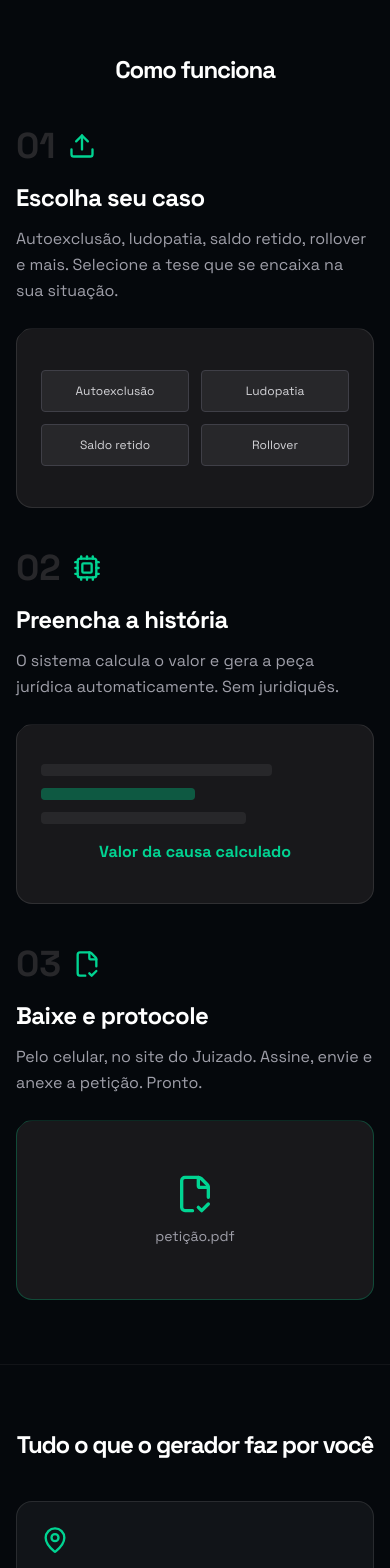
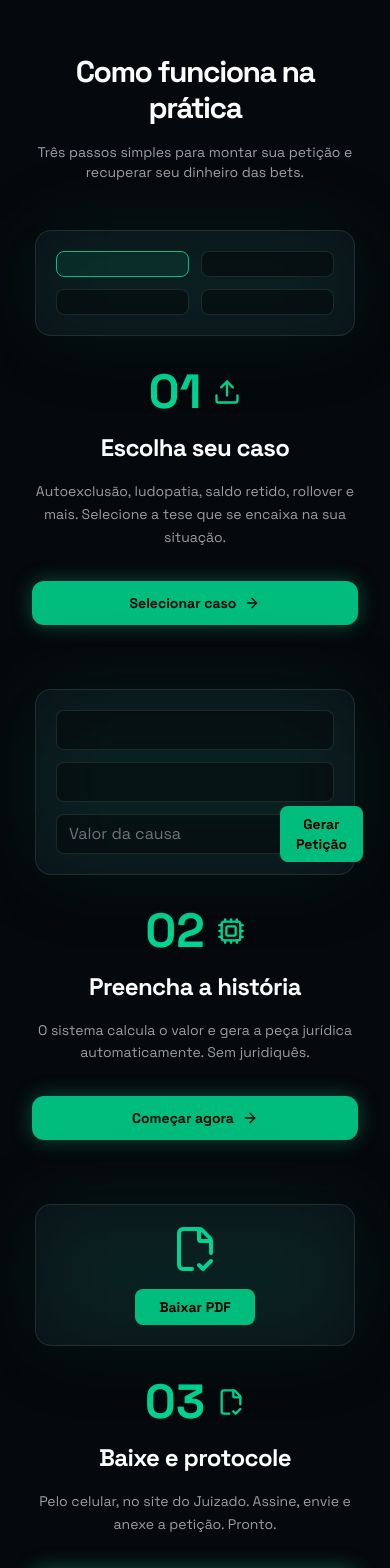
Before and after one commit to pedrofsneto33/EBookall, a Next.js app: page / in a window 390 px wide. Shown: the part 5500-7068 px from the top of the page. Built offline with nearby package versions, Linux system fonts and the light colour scheme; no server answers.

Commit message:
feat(ui): refatora secao como funciona com mockups css premium e mobile-first

```diff
--- a/app/page.tsx
+++ b/app/page.tsx
@@ -8,7 +8,7 @@ import CourtWinSection from "@/components/home/CourtWinSection";
 import Navbar from "@/components/shared/Navbar";
 import OfferSection from "@/components/home/OfferSection";
 
-import { X, Upload, Cpu, FileCheck2, HelpCircle, MessageCircle, FileText, HeartPulse, Lock, Wallet, Trophy, UserX, Repeat, Megaphone, ExternalLink, MapPin, ShieldCheck, ClipboardList, Scale } from "lucide-react";
+import { ArrowRight, X, Upload, Cpu, FileCheck2, HelpCircle, MessageCircle, FileText, HeartPulse, Lock, Wallet, Trophy, UserX, Repeat, Megaphone, ExternalLink, MapPin, ShieldCheck, ClipboardList, Scale } from "lucide-react";
 import { LIMITE_JUS_POSTULANDI, formatarMoeda } from "./lib/config";
 
 interface FaqItem {
@@ -202,84 +202,119 @@ export default function LandingPage() {
 
       {/* COMO FUNCIONA */}
       <motion.div initial={{ opacity: 0, y: 30 }} whileInView={{ opacity: 1, y: 0 }} transition={{ duration: 0.6, ease: "easeOut" }} viewport={{ once: true, margin: "-100px" }}>
-        <section id="como-funciona" className="py-16 sm:py-20 md:py-24 px-4 sm:px-6">
-        <h2 className="text-2xl sm:text-3xl md:text-4xl lg:text-5xl font-black tracking-tighter text-center mb-10 sm:mb-16">
-          Como funciona
+        <section id="como-funciona" className="py-16 sm:py-20 md:py-24 px-4 sm:px-6 relative">
+          {/* Linha vertical central luminosa (desktop) */}
+          <div className="hidden md:block absolute left-1/2 top-20 bottom-20 w-px bg-gradient-to-b from-emerald-500/0 via-emerald-500/50 to-emerald-500/0 -translate-x-1/2" />
+
+          <div className="mx-auto max-w-5xl px-4 relative">
+            <div className="text-center mb-12 sm:mb-16">
+              <h2 className="text-3xl md:text-5xl font-black tracking-tighter text-white mb-4">
+                Como funciona na prática
               </h2>
-
-        <div className="max-w-5xl mx-auto space-y-10 sm:space-y-16">
-          <div className="grid md:grid-cols-2 gap-6 sm:gap-10 items-center">
-            <div>
-              <div className="flex items-center gap-3 mb-4">
-                <span className="text-4xl sm:text-5xl md:text-6xl font-black text-zinc-800">01</span>
+              <p className="text-zinc-400 text-sm md:text-base max-w-2xl mx-auto">
+                Três passos simples para montar sua petição e recuperar seu dinheiro das bets.
+              </p>
+            </div>
+            {/* PASSO 1 — Escolha seu caso */}
+            <motion.div
+              initial={{ opacity: 0, y: 20 }}
+              whileInView={{ opacity: 1, y: 0 }}
+              viewport={{ once: true }}
+              className="flex flex-col md:flex-row items-center gap-8 md:gap-16 mb-16"
+            >
+              <div className="w-full md:w-1/2 order-2 md:order-1 text-center md:text-left">
+                <div className="flex items-center gap-3 mb-4 justify-center md:justify-start">
+                  <span className="text-5xl font-black text-emerald-400">01</span>
                   <Upload className="text-emerald-400" size={28} />
                 </div>
-              <h3 className="text-2xl sm:text-3xl font-black tracking-tight mb-3">
-                Escolha seu caso
-              </h3>
-              <p className="text-zinc-400 text-base sm:text-lg leading-relaxed">
+                <h3 className="text-2xl md:text-3xl font-black tracking-tight text-white mb-4">Escolha seu caso</h3>
+                <p className="text-sm md:text-base text-white/60 leading-relaxed mb-8">
                   Autoexclusão, ludopatia, saldo retido, rollover e mais. Selecione a tese que se encaixa na sua situação.
                 </p>
+                <button className="inline-flex items-center gap-2 bg-emerald-500 text-[#05080C] font-bold text-sm px-6 py-3 rounded-xl hover:bg-emerald-400 transition-colors shadow-[0_0_20px_rgba(16,185,129,0.4)] justify-center md:justify-start w-full md:w-auto">
+                  Selecionar caso <ArrowRight size={16} />
+                </button>
               </div>
-            <div className="clip-custom bg-zinc-900 border border-white/10 p-6 sm:p-8 h-auto min-h-[180px] sm:h-48 flex items-center justify-center rounded-2xl">
-              <div className="grid grid-cols-2 gap-3 w-full">
-                {["Autoexclusão", "Ludopatia", "Saldo retido", "Rollover"].map((t) => (
-                  <div
-                    key={t}
-                    className="rounded bg-zinc-800 border border-zinc-700 p-3 text-center text-xs text-zinc-300"
-                  >
-                    {t}
-                  </div>
-                ))}
+              <div className="w-full md:w-1/2 order-1 md:order-2 flex justify-center">
+                <div className="relative w-full max-w-[320px] md:max-w-[400px] bg-[#0B1018] border border-white/10 rounded-2xl p-5 md:p-8 shadow-2xl">
+                  <div className="absolute inset-0 bg-emerald-500/10 blur-2xl rounded-2xl pointer-events-none" />
+                  <div className="relative z-10 grid grid-cols-2 gap-3">
+                    <div className="bg-black/40 border border-emerald-500 bg-emerald-500/10 rounded-lg p-3 text-xs text-center" />
+                    <div className="bg-black/40 border border-white/10 rounded-lg p-3 text-xs text-center" />
+                    <div className="bg-black/40 border border-white/10 rounded-lg p-3 text-xs text-center" />
+                    <div className="bg-black/40 border border-white/10 rounded-lg p-3 text-xs text-center" />
                   </div>
                 </div>
               </div>
+            </motion.div>
 
-          <div className="grid md:grid-cols-2 gap-6 sm:gap-10 items-center">
-            <div className="order-2 md:order-1 clip-custom bg-zinc-900 border border-white/10 p-6 sm:p-8 h-auto min-h-[180px] sm:h-48 flex items-center justify-center rounded-2xl">
-              <div className="space-y-3 w-full">
-                <div className="h-3 rounded bg-zinc-800 w-3/4" />
-                <div className="h-3 rounded bg-emerald-500/40 w-1/2" />
-                <div className="h-3 rounded bg-zinc-800 w-2/3" />
-                <div className="mt-4 text-center text-emerald-400 font-bold">
-                  Valor da causa calculado
+            {/* PASSO 2 — Preencha a história */}
+            <motion.div
+              initial={{ opacity: 0, y: 20 }}
+              whileInView={{ opacity: 1, y: 0 }}
+              viewport={{ once: true }}
+              className="flex flex-col md:flex-row-reverse items-center gap-8 md:gap-16 mb-16"
+            >
+              <div className="w-full md:w-1/2 order-2 md:order-1 text-center md:text-left">
+                <div className="flex items-center gap-3 mb-4 justify-center md:justify-start">
+                  <span className="text-5xl font-black text-emerald-400">02</span>
+                  <Cpu className="text-emerald-400" size={28} />
+                </div>
+                <h3 className="text-2xl md:text-3xl font-black tracking-tight text-white mb-4">Preencha a história</h3>
+                <p className="text-sm md:text-base text-white/60 leading-relaxed mb-8">
+                  O sistema calcula o valor e gera a peça jurídica automaticamente. Sem juridiquês.
+                </p>
+                <button className="inline-flex items-center gap-2 bg-emerald-500 text-[#05080C] font-bold text-sm px-6 py-3 rounded-xl hover:bg-emerald-400 transition-colors shadow-[0_0_20px_rgba(16,185,129,0.4)] justify-center md:justify-start w-full md:w-auto">
+                  Começar agora <ArrowRight size={16} />
+                </button>
+              </div>
+              <div className="w-full md:w-1/2 order-1 md:order-2 flex justify-center">
+                <div className="relative w-full max-w-[320px] md:max-w-[400px] bg-[#0B1018] border border-white/10 rounded-2xl p-5 md:p-8 shadow-2xl">
+                  <div className="absolute inset-0 bg-emerald-500/10 blur-2xl rounded-2xl pointer-events-none" />
+                  <div className="relative z-10 space-y-3">
+                    <div className="h-10 rounded-lg bg-black/40 border border-white/10" />
+                    <div className="h-10 rounded-lg bg-black/40 border border-white/10" />
+                    <div className="flex items-center gap-2 h-10 rounded-lg bg-black/40 border border-white/10">
+                      <input type="text" className="flex-1 bg-transparent border-none outline-none text-white placeholder-zinc-500 px-3" placeholder="Valor da causa" />
+                      <button className="bg-emerald-500 text-black font-bold text-center py-2 rounded-lg text-sm px-4">Gerar Petição</button>
                     </div>
                   </div>
                 </div>
-            <div className="order-1 md:order-2">
-              <div className="flex items-center gap-3 mb-4">
-                <span className="text-4xl sm:text-5xl md:text-6xl font-black text-zinc-800">02</span>
-                <Cpu className="text-emerald-400" size={28} />
               </div>
-              <h3 className="text-2xl sm:text-3xl font-black tracking-tight mb-3">
-                Preencha a história
-              </h3>
-              <p className="text-zinc-400 text-base sm:text-lg leading-relaxed">
-                O sistema calcula o valor e gera a peça jurídica automaticamente. Sem juridiquês.
-              </p>
-            </div>
-          </div>
+            </motion.div>
 
-          <div className="grid md:grid-cols-2 gap-6 sm:gap-10 items-center">
-            <div>
-              <div className="flex items-center gap-3 mb-4">
-                <span className="text-4xl sm:text-5xl md:text-6xl font-black text-zinc-800">03</span>
+            {/* PASSO 3 — Baixe e protocole */}
+            <motion.div
+              initial={{ opacity: 0, y: 20 }}
+              whileInView={{ opacity: 1, y: 0 }}
+              viewport={{ once: true }}
+              className="flex flex-col md:flex-row items-center gap-8 md:gap-16"
+            >
+              <div className="w-full md:w-1/2 order-2 md:order-1 text-center md:text-left">
+                <div className="flex items-center gap-3 mb-4 justify-center md:justify-start">
+                  <span className="text-5xl font-black text-emerald-400">03</span>
                   <FileCheck2 className="text-emerald-400" size={28} />
                 </div>
-              <h3 className="text-2xl sm:text-3xl font-black tracking-tight mb-3">
-                Baixe e protocole
-              </h3>
-              <p className="text-zinc-400 text-base sm:text-lg leading-relaxed">
+                <h3 className="text-2xl md:text-3xl font-black tracking-tight text-white mb-4">Baixe e protocole</h3>
+                <p className="text-sm md:text-base text-white/60 leading-relaxed mb-8">
                   Pelo celular, no site do Juizado. Assine, envie e anexe a petição. Pronto.
                 </p>
+                <button className="inline-flex items-center gap-2 bg-emerald-500 text-[#05080C] font-bold text-sm px-6 py-3 rounded-xl hover:bg-emerald-400 transition-colors shadow-[0_0_20px_rgba(16,185,129,0.4)] justify-center md:justify-start w-full md:w-auto">
+                  Baixar PDF <ArrowRight size={16} />
+                </button>
               </div>
-            <div className="clip-custom bg-zinc-900 border border-emerald-500/30 p-6 sm:p-8 h-auto min-h-[180px] sm:h-48 flex items-center justify-center rounded-2xl">
-              <div className="text-center">
-                <FileCheck2 className="text-emerald-400 mx-auto mb-3" size={40} />
-                <p className="text-sm text-zinc-400">petição.pdf</p>
+              <div className="w-full md:w-1/2 order-1 md:order-2 flex justify-center">
+                <div className="relative w-full max-w-[320px] md:max-w-[400px] bg-[#0B1018] border border-white/10 rounded-2xl p-5 md:p-8 shadow-2xl flex flex-col items-center justify-center text-center">
+                  <div className="absolute inset-0 bg-emerald-500/10 blur-2xl rounded-2xl pointer-events-none" />
+                  <div className="relative z-10">
+                    <FileCheck2 size={48} className="text-emerald-400 mx-auto mb-4" />
+                    <button className="bg-emerald-500 text-black font-bold text-center py-2 rounded-lg text-sm px-6 w-full">
+                      Baixar PDF
+                    </button>
                   </div>
                 </div>
               </div>
+            </motion.div>
           </div>
         </section>
       </motion.div>
```
Lines whose indentation alone changed are shown as unchanged.
